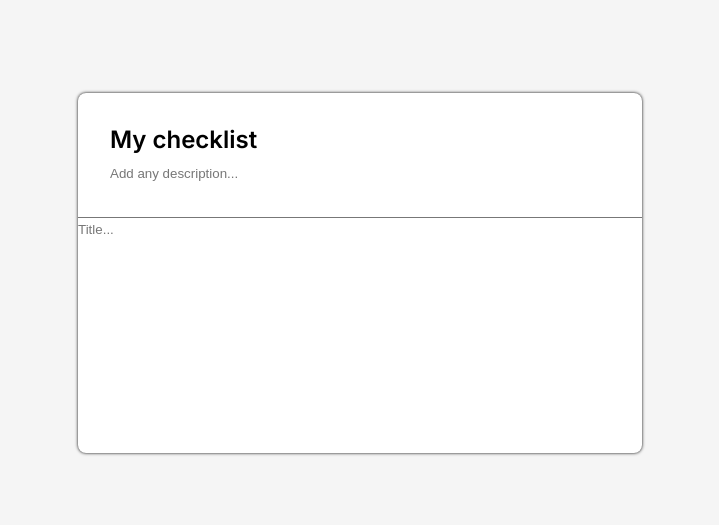
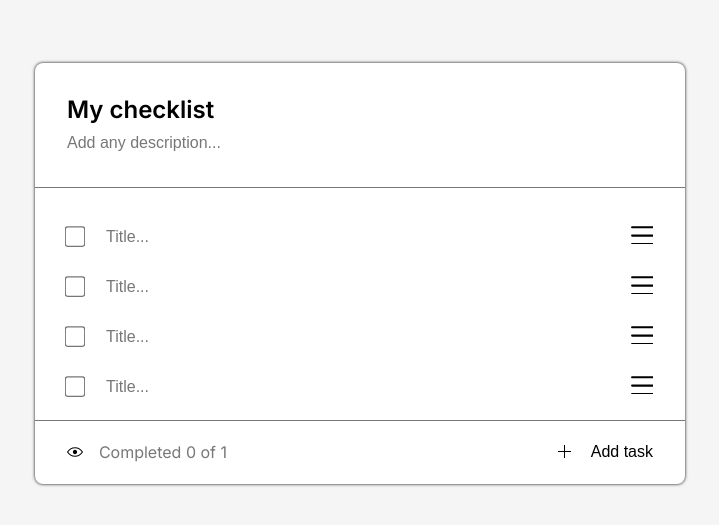
Before and after one commit to pedroviniciusn/react-to-do-list, a React (Create React App) app: page / in a window 1280 px wide. Shown: the part 127-652 px from the top of the page, without its empty margins (280-999 px from the left). Built offline with nearby package versions, Linux system fonts and the light colour scheme; no server answers; what miragejs would draw is missing.

Commit message:
:construction: Finalizando interface

```diff
--- /dev/null
+++ b/src/components/Button/index.tsx
@@ -0,0 +1,16 @@
+import {VscAdd} from "react-icons/vsc";
+
+import styles from "./styles.module.scss"
+
+interface ButtonProps {
+  handleButton: () => void;
+}
+
+export function Button({handleButton}: ButtonProps) {
+  return (
+    <button className={styles.button} onClick={handleButton}>
+      <VscAdd size= "16px"/>
+      Add task
+    </button>
+  )
+}
--- /dev/null
+++ b/src/components/Button/styles.module.scss
@@ -0,0 +1,14 @@
+.button {
+  display: flex;
+  align-items: center;
+  justify-content: space-between;
+
+  width: 6rem;
+
+  font-size: 1rem;
+
+  background: none;
+  border: none;
+
+  cursor: pointer;
+}
--- /dev/null
+++ b/src/components/Info/index.tsx
@@ -0,0 +1,24 @@
+import { RxEyeClosed, RxEyeOpen } from "react-icons/rx";
+
+import styles from "./styles.module.scss"
+interface InfoProps {
+  done?: number;
+  quantity?: number;
+  isVisible?: boolean;
+}
+
+export function Info({done = 0, quantity = 0, isVisible = false}: InfoProps) {
+  if (quantity !== 0) {
+    return (
+      <div className={styles.info}>
+        <RxEyeOpen size="16px" />
+        <span>Completed {done} of {quantity}</span>
+      </div>
+    )
+  }
+
+  return (
+    <>
+    </>
+  )
+}
--- /dev/null
+++ b/src/components/Info/styles.module.scss
@@ -0,0 +1,7 @@
+.info {
+  width: 10rem;
+
+  display: flex;
+  align-items: center;
+  justify-content: space-between;
+}
--- a/src/components/Input/index.tsx
+++ b/src/components/Input/index.tsx
@@ -1,10 +1,12 @@
+import { InputHTMLAttributes } from 'react';
+
 import styles from "./styles.module.scss"
 
-interface InputProps {
-  placeholder: string;
+interface InputProps extends InputHTMLAttributes<HTMLInputElement> {
+  placeholder?: string;
   type: string;
 }
 
-export function Input({ placeholder = "", type = "" }: InputProps) {
-  return <input className={styles.input} placeholder={placeholder} type={type} />;
+export function Input({ placeholder = "", type = "" , ...rest}: InputProps) {
+  return <input className={styles.input} placeholder={placeholder} type={type} {...rest}/>;
 }
--- a/src/components/Input/styles.module.scss
+++ b/src/components/Input/styles.module.scss
@@ -4,7 +4,12 @@ input {
   border: none;
   outline-color: #48D1CC;
 
+
   &::placeholder {
     color: var(--text-secondary)
   }
+
+  &:focus {
+    color: black;
+  }
 }
--- /dev/null
+++ b/src/components/Todo/index.tsx
@@ -0,0 +1,21 @@
+import { Input } from "../Input";
+import { RxHamburgerMenu } from "react-icons/rx";
+
+import styles from "./styles.module.scss";
+
+interface TodoProps {
+  id?: string;
+  todo?: string;
+  description?: string;
+  checked?: boolean;
+}
+
+export function Todo({ checked, description, id, todo }: TodoProps) {
+  return (
+    <div className={styles.todo} id={id}>
+      <Input type="checkbox" />
+      <Input type="text" placeholder="Title..." />
+      <RxHamburgerMenu />
+    </div>
+  );
+}
--- /dev/null
+++ b/src/components/Todo/styles.module.scss
@@ -0,0 +1,22 @@
+.todo {
+  display: flex;
+  align-items: center;
+  justify-content: space-between;
+
+  padding: 0 2rem 0 2rem;
+
+  :first-child {
+    width: 1rem;
+    height: 1.3rem;
+
+    transform: scale(1.3);
+
+    cursor: pointer;
+  }
+
+  :last-child {
+    font-size: 1.5rem;
+    cursor: pointer;
+    margin-bottom: 10px;
+  }
+}
--- a/src/pages/App.module.scss
+++ b/src/pages/App.module.scss
@@ -7,9 +7,8 @@
 }
 
 .containerContent {
-  max-width: 800px;
-  max-height: auto;
-  height: 360px;
+  width: 650px;
+  height: auto;
 
   background-color: var(--white);
 
@@ -28,3 +27,43 @@
     }
   }
 }
+
+.todos {
+  :first-child {
+    padding-top: 2rem;
+  }
+
+  :nth-child(even) {
+    padding-top: 1rem;
+    padding-bottom: 1rem;
+  }
+}
+
+.infoAndButton {
+  display: flex;
+  align-items: center;
+  justify-content: flex-end;
+
+  height: 4rem;
+
+  padding: 0 2rem 0 2rem;
+
+  border-top: 0.1rem solid var(--text-secondary);
+
+  .infoContainer {
+    width: 10rem;
+    flex-grow: 1;
+
+    cursor: pointer;
+
+    :hover {
+      background: var(--background);
+    }
+  }
+
+  .buttonContainer {
+    :hover {
+      background: var(--background);
+    }
+  }
+}
--- a/src/pages/App.tsx
+++ b/src/pages/App.tsx
@@ -1,9 +1,15 @@
 import React, { useEffect } from "react";
-import { Input } from '../components/Input';
+import { Button } from '../components/Button';
+import { Info } from '../components/Info';
+import { Input } from "../components/Input";
+import { Todo } from "../components/Todo";
 import { getTodos } from "../services/hooks/useTodos";
 import styles from "./App.module.scss";
 
 function App() {
+  function handleButton() {
+
+  }
   useEffect(() => {
     async function get() {
       const todos = await getTodos();
@@ -19,11 +25,24 @@ function App() {
         <header className={styles.header}>
           <div className={styles.headerContent}>
             <h1>My checklist</h1>
-            <Input placeholder='Add any description...' type='text' />
+            <Input placeholder="Add any description..." type="text" />
           </div>
         </header>
         <main className="containerContent">
-          <Input placeholder='Title...' type='text'/>
+          <div className={styles.todos}>
+            <Todo />
+            <Todo />
+            <Todo />
+            <Todo />
+          </div>
+          <div className={styles.infoAndButton}>
+            <div className={styles.infoContainer}>
+              <Info done={0} quantity={1}/>
+            </div>
+            <div className={styles.buttonContainer}>
+              <Button handleButton={handleButton}/>
+            </div>
+          </div>
         </main>
       </section>
     </div>
--- a/src/styles/global.scss
+++ b/src/styles/global.scss
@@ -32,3 +32,8 @@ body {
 span {
   color: var(--text-secondary);
 }
+
+input {
+  font-size: 1rem;
+  color: var(--text-secondary);
+}
```
